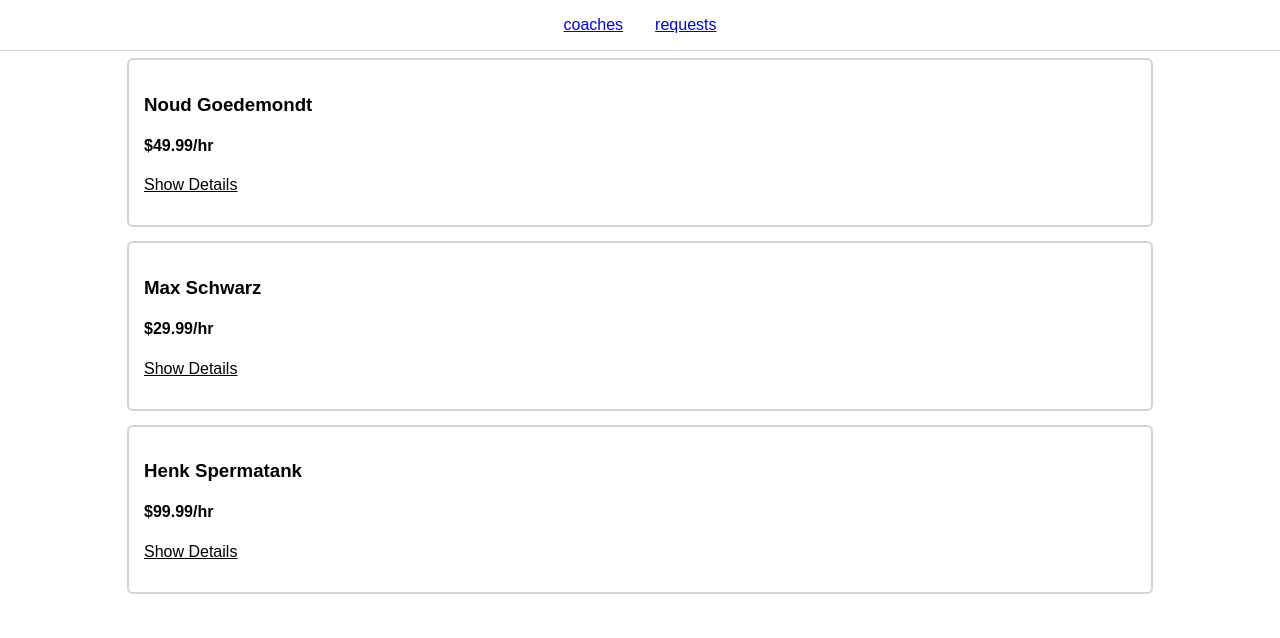
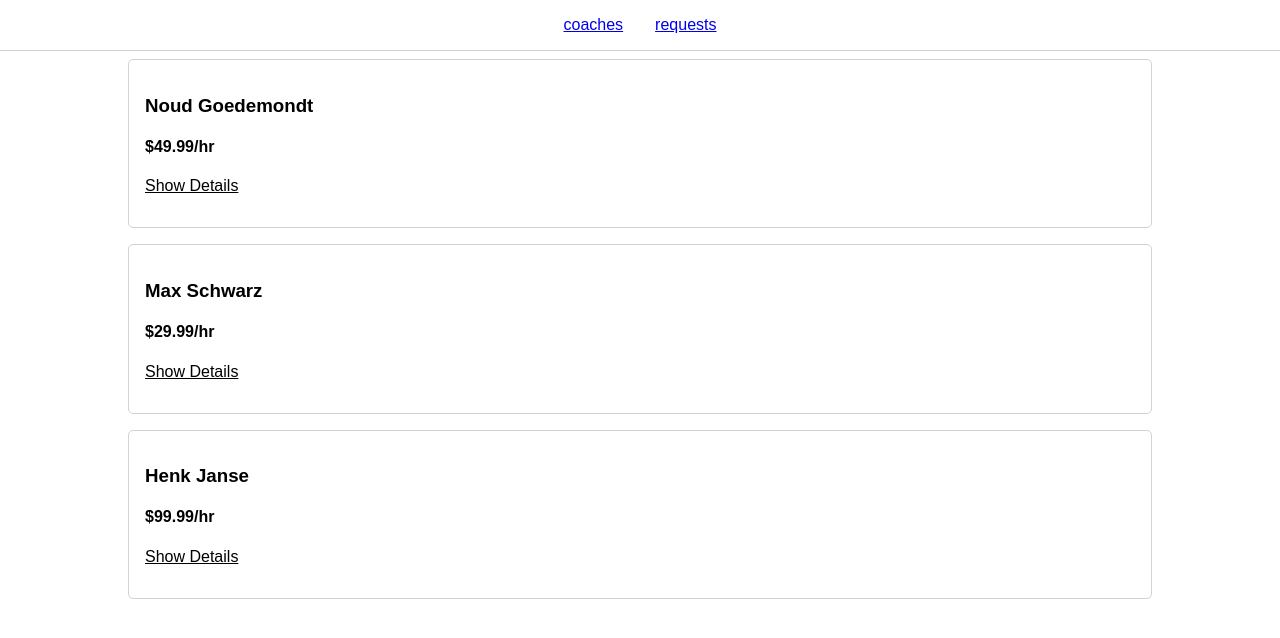
Before and after one commit to NoudGoedemondt/vue-course, a Vue app in the folder section-16/main-prj-01-starting-setup/: page /coaches in a window 1280 px wide. Shown: the top 638 px of the page. Built offline with nearby package versions, Linux system fonts and the light colour scheme.

Commit message:
added basic styling for NotFound page

```diff
--- a/section-16/main-prj-01-starting-setup/src/pages/NotFound.vue
+++ b/section-16/main-prj-01-starting-setup/src/pages/NotFound.vue
@@ -1,3 +1,13 @@
 <template>
-  <h1>Page not found</h1>
+  <div class="not-found">
+    <h1>Page not found</h1>
+    <p>Back to <router-link to="/">home</router-link></p>
+  </div>
 </template>
+
+<style scoped>
+.not-found {
+  text-align: center;
+  padding: 2rem;
+}
+</style>
--- a/section-16/main-prj-01-starting-setup/src/pages/coaches/CoachesList.vue
+++ b/section-16/main-prj-01-starting-setup/src/pages/coaches/CoachesList.vue
@@ -41,7 +41,7 @@ export default {
         {
           id: 'c3',
           firstName: 'Henk',
-          lastName: 'Spermatank',
+          lastName: 'Janse',
           description:
             'Lorem, ipsum dolor sit amet consectetur adipisicing elit. Inventore odio, nemo, temporibus, quae minus magnam blanditiis repellat beatae hic accusamus aperiam eum maxime ab. Ad voluptas accusantium excepturi eius fuga.',
           rate: 99.99,
--- a/section-16/main-prj-01-starting-setup/src/pages/coaches/CoachesListItem.vue
+++ b/section-16/main-prj-01-starting-setup/src/pages/coaches/CoachesListItem.vue
@@ -37,7 +37,7 @@ export default {
 
 <style>
 .coach-item {
-  outline: auto lightgray 1px;
+  border: 1px solid lightgray;
   border-radius: 5px;
   padding: 1rem;
   margin: 0.5rem;
```
